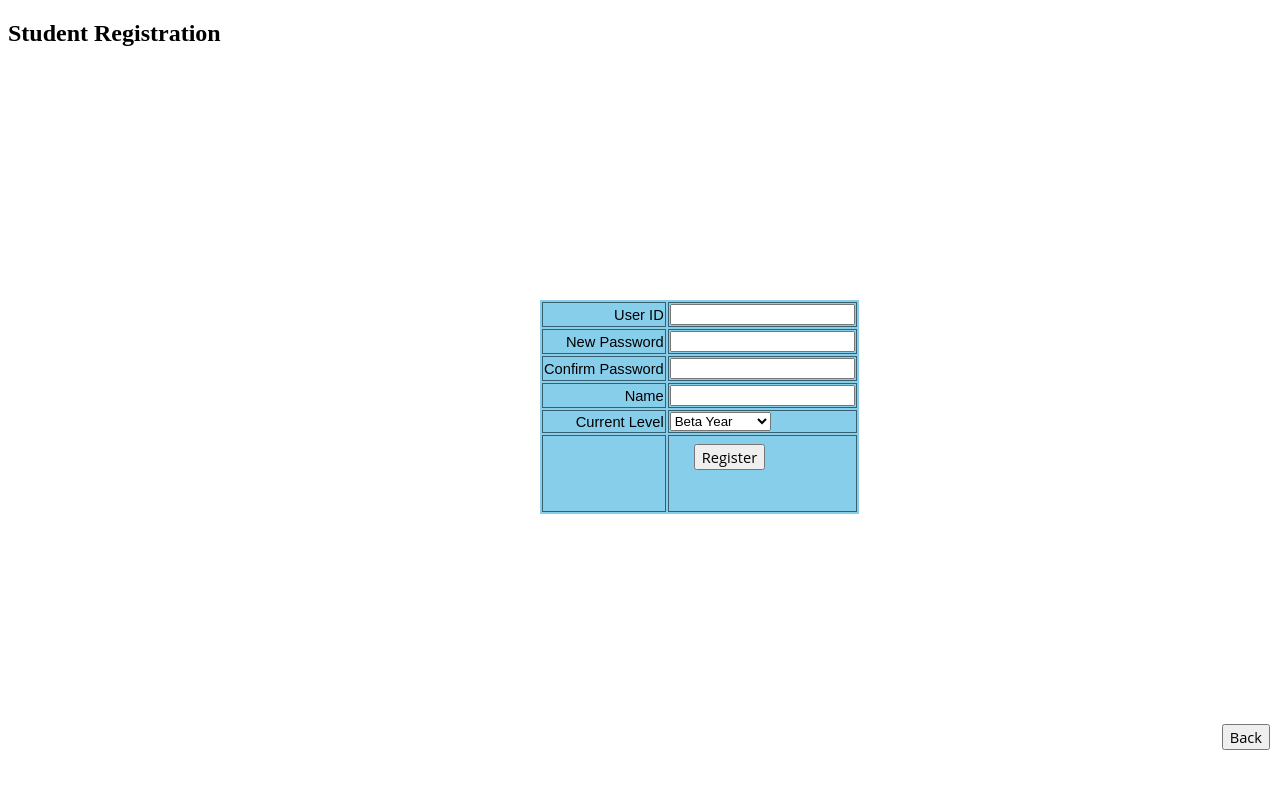
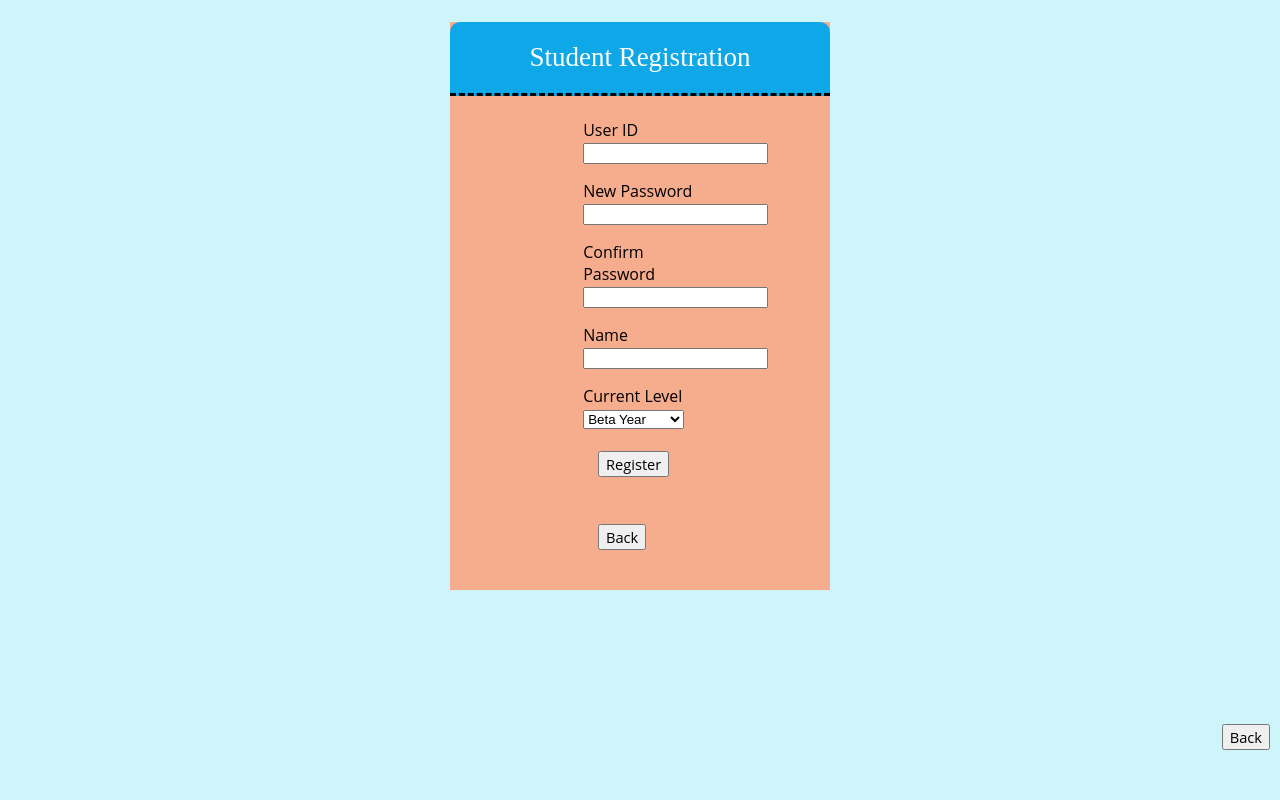
Before and after one commit to MMU-TWT-Class-Oct-2015/G14C_University_Subject_Selection_System, a PHP site: page /register.php in a window 1280 px wide. Run offline with PHP 8.4, Linux system fonts and the light colour scheme.

Commit message:
Update register.php

```diff
--- a/register.php
+++ b/register.php
@@ -12,55 +12,40 @@
   </script>
 </head>
 
-<body>
+<body class="background">
+  <div class="register">
   <h2 >Student Registration</h2>
 
-  <form method="post" action="./register_process.php">
-    <table class="center "  bgcolor="skyblue">
-      <tr>
-        <td align="right">User ID</td> <!-- pattern: exactly 10 alphanumeric -->
-        <td><input type="text" name="userid" required pattern="[A-Za-z0-9]{10}" title="10 characters excluding symbols &amp spaces"></td>
-      </tr>
-
-      <tr>
-        <td align="right">New Password</td> <!-- pattern: any characters(byte) from 6-20 -->
-        <td><input type="password" name="passw1"  required pattern=".{6,20}" title="Password must be 6 to 20 characters long" onchange="
+<div class="register_content">
+  <form method="post"  action="./register_process.php" >
+        <!-- pattern: exactly 10 alphanumeric -->
+        <p>User ID              <input type="text" name="userid" required pattern="[A-Za-z0-9]{10}" title="10 characters excluding symbols &amp spaces"/> </p>
+        <!-- pattern: any characters(byte) from 6-20 -->
+        <p>New Password        <input type="password" name="passw1"  required pattern=".{6,20}" title="Password must be 6 to 20 characters long" onchange="
           if (this.checkValidity())
             form.passw2.pattern = this.value;
-        "></td> <!-- on change, if passw1 pattern is correct, passw2's pattern condition is replaced with the value entered in passw1 -->
-      </tr>
+        "/></p>
+        <!-- on change, if passw1 pattern is correct, passw2's pattern condition is replaced with the value entered in passw1 -->
+        <p>Confirm Password    <input type="password" name="passw2" required title="Enter same password"/></p>
+        <p>Name                <input type="text" name="username" required title="Enter your name"/></p>
+        <p>Current Level       <select name="year_study"/>
+                            <option value="1">Beta Year</option>
+                            <option value="2">Gamma Year</option>
+                            <option value="3">Delta Year</option>
+                          </select></p>
 
-      <tr>
-        <td align="right">Confirm Password</td>
-        <td><input type="password" name="passw2" required title="Enter same password"></td>
-      </tr>
 
-      <tr>
-        <td align="right">Name</td>
-        <td><input type="text" name="username" required title="Enter your name"></td>
-      </tr>
+    <input type='submit' name="Submit" value="Register" style="float: left";  >
+   </form>
 
-      <tr>
-        <td align="right">Current Level</td>
-        <td>
-          <select name="year_study">
-          <option value="1">Beta Year</option>
-          <option value="2">Gamma Year</option>
-          <option value="3">Delta Year</option>
-        </select>
-        </td>
-      </tr>
 
-      <tr>
-        <td height="35">&nbsp;</td>
-        <td height="35"><input type='submit' name="Submit" value="Register" ></td>
-      </tr>
-    </table>
-  </form>
 
   <form action="./login.php">
+    <input type="submit" value="Back"  >
     <input type="submit" value="Back" class="botRight">
   </form>
+    </div>
+  </div>
 </body>
 
 </html>
```
